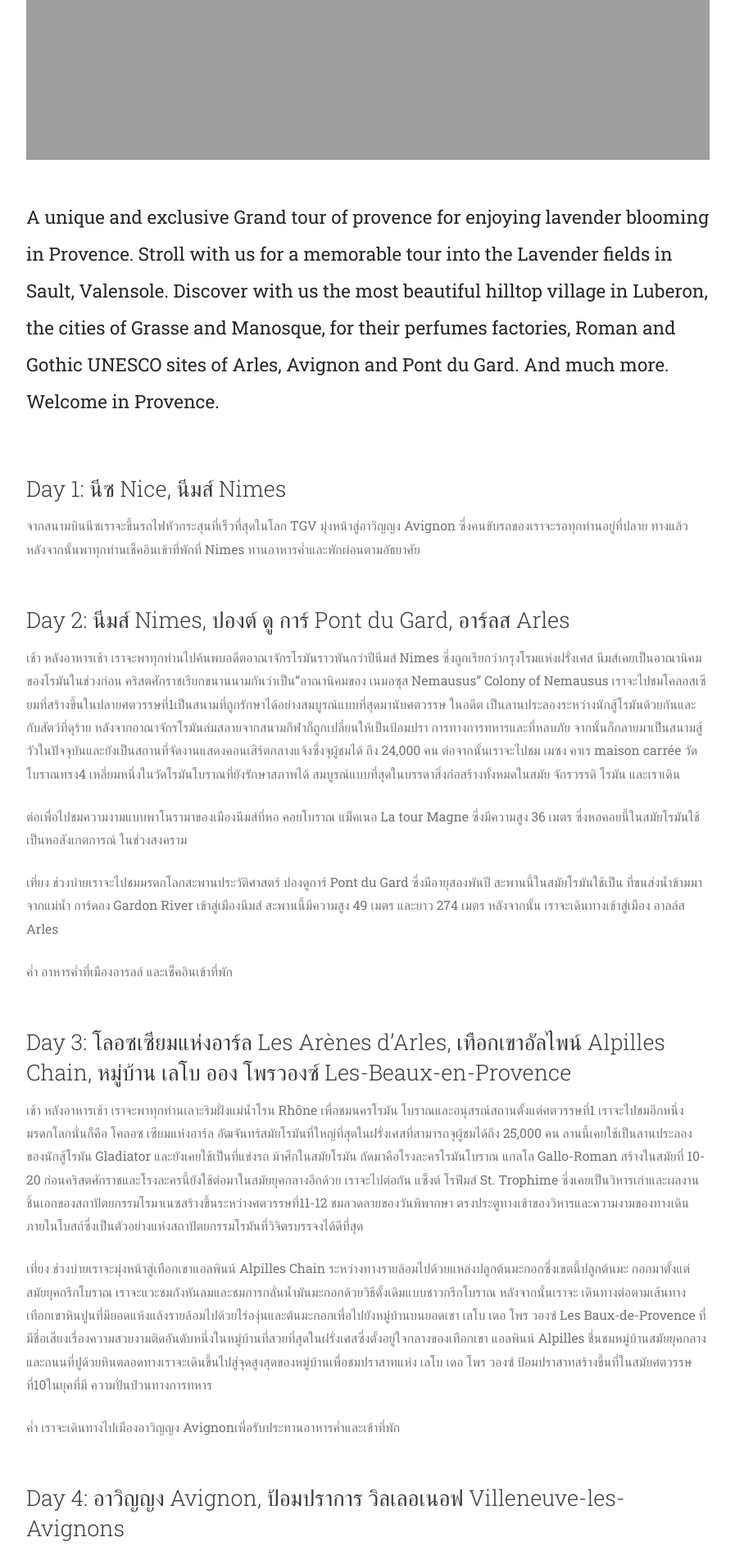
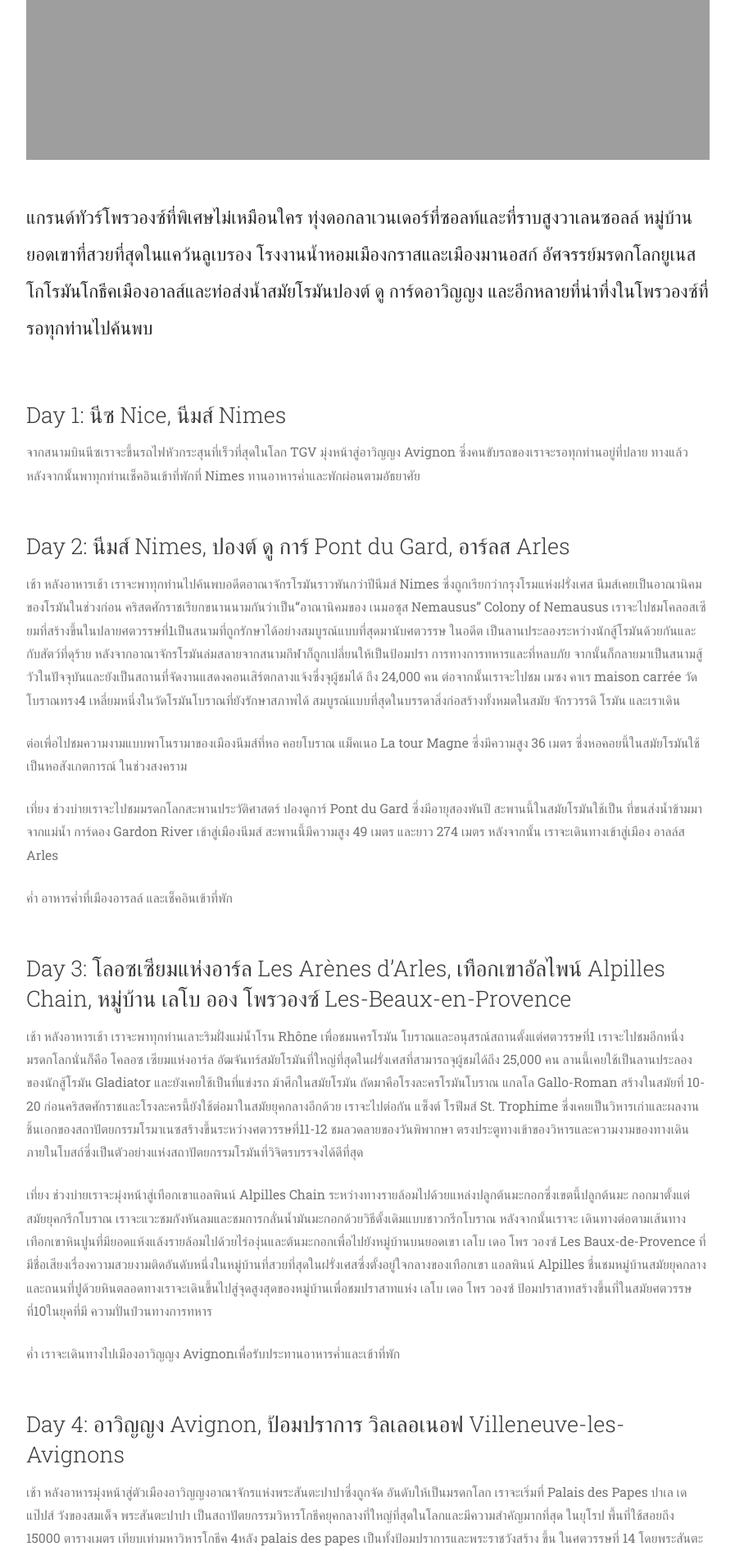
Before and after one commit to paitiewfrance/paitiewfrance.github.io, a Jekyll site: the page built from tour-provence/wonder-and-lavender-provence.md, in a window 1280 px wide. Shown: the part 832-2724 px from the top of the page at 82% size, without its empty margins (191-1088 px from the left). Built offline with Jekyll 4.4.1, drawn with Linux system fonts in a browser that asks for light colours; nearby versions of some CDN libraries; some web fonts are replaced.

Commit message:
Update intro of wonder lavender

```diff
--- a/_config.yml
+++ b/_config.yml
@@ -4,7 +4,6 @@ author: paitiewfrance
 permalink: pretty
 
 url: "http://paitiewfrance.com"
-# url: "http://localhost:4000"
 
 
 
--- a/_sass/layout.scss
+++ b/_sass/layout.scss
@@ -612,7 +612,7 @@ footer {
   }
 
   h2 {
-    font-weight: bold;
+    font-weight: 300 !important;
     color:white !important;
 }
 
--- a/tour-provence/wonder-and-lavender-provence.md
+++ b/tour-provence/wonder-and-lavender-provence.md
@@ -15,8 +15,7 @@ sitemap:
     priority: 1
     changefreq: 'weekly'
 
-intro:  A unique and exclusive Grand tour of provence for enjoying lavender blooming in Provence. Stroll with us for a memorable tour into
-  the Lavender fields in Sault, Valensole. Discover with us the most beautiful hilltop village in Luberon, the cities of Grasse and Manosque, for their  perfumes factories, Roman and Gothic UNESCO sites of Arles, Avignon and Pont du Gard. And much more. Welcome in Provence.
+intro: แกรนด์ทัวร์โพรวองซ์ที่พิเศษไม่เหมือนใคร ทุ่งดอกลาเวนเดอร์ที่ซอลท์และที่ราบสูงวาเลนซอลล์ หมู่บ้านยอดเขาที่สวยที่สุดในแคว้นลูเบรอง โรงงานน้ำหอมเมืองกราสและเมืองมานอสก์ อัศจรรย์มรดกโลกยูเนสโกโรมันโกธีคเมืองอาลส์และท่อส่งน้ำสมัยโรมันปองต์ ดู การ์ดอาวิญญง และอีกหลายที่น่าทึ่งในโพรวองซ์ที่รอทุกท่านไปค้นพบ
 ---
 
 ### Day 1:  นีซ Nice, นีมส์ Nimes
```
Also changed, not shown: _includes/footer.html (+3 -6 lines).
